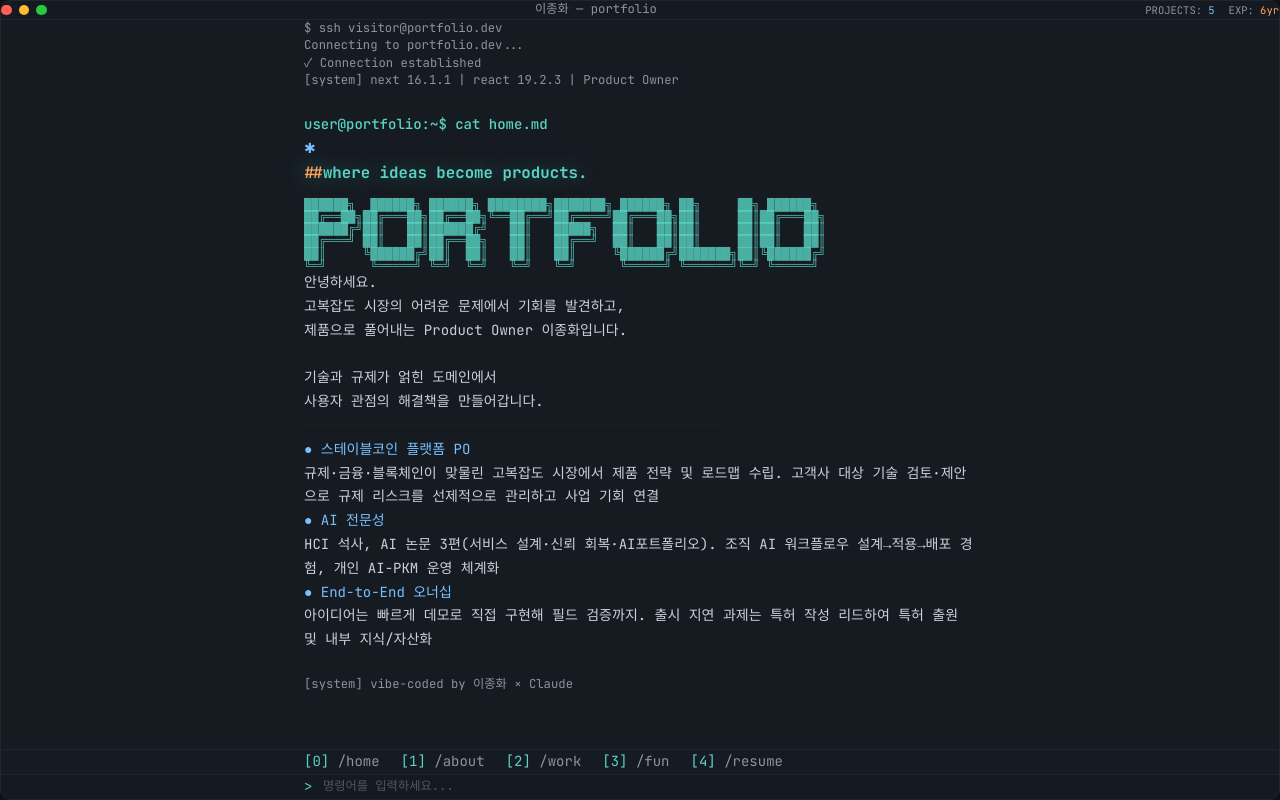
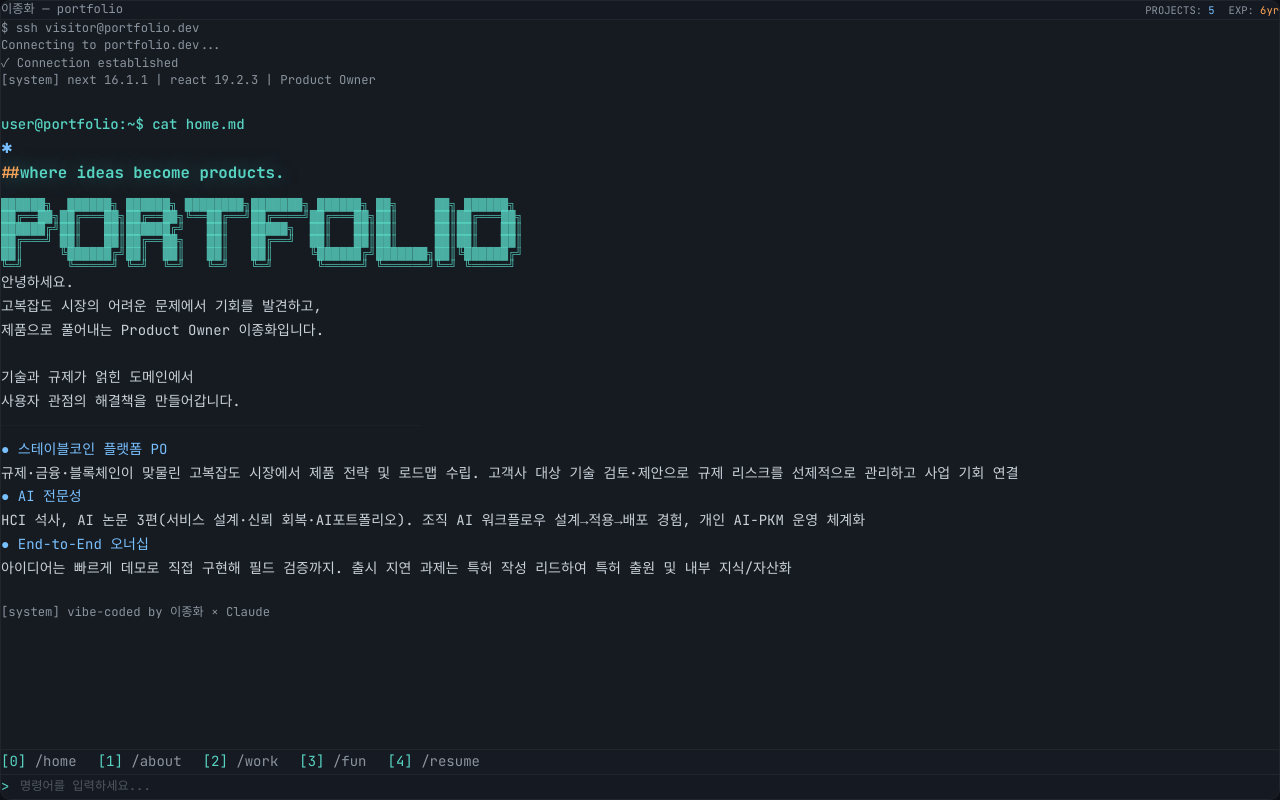
Before and after one commit to DinN0000/example_02, a Next.js app: page / in a window 1280 px wide. Built offline with nearby package versions, Linux system fonts and the light colour scheme.

Commit message:
해시드 스타일: 동그라미 제거, 콘텐츠 전체 너비로

```diff
--- a/src/components/Terminal.tsx
+++ b/src/components/Terminal.tsx
@@ -592,20 +592,12 @@ export default function Terminal() {
     <div className="h-screen bg-background flex items-center justify-center font-mono p-4">
       {/* Main Container with rounded border */}
       <div className="w-full h-full bg-card rounded-xl border border-border overflow-hidden flex flex-col">
-        {/* Title Bar - macOS style */}
+        {/* Title Bar */}
         <header className="shrink-0 bg-card/80 border-b border-border">
-          <div className="px-5 py-3 flex items-center gap-4">
-            {/* Window Controls */}
-            <div className="flex gap-2">
-              <span className="w-3 h-3 rounded-full bg-[#ff5f57]"></span>
-              <span className="w-3 h-3 rounded-full bg-[#febc2e]"></span>
-              <span className="w-3 h-3 rounded-full bg-[#28c840]"></span>
-            </div>
-            {/* Title */}
-            <span className="text-muted text-sm flex-1 text-center">
+          <div className="px-5 py-3 flex justify-between items-center">
+            <span className="text-muted text-sm">
               {portfolio.profile.name} — portfolio
             </span>
-            {/* Stats */}
             <div className="flex gap-4 text-muted text-xs">
               <span>PROJECTS: <span className="text-highlight-cyan">{portfolio.metrics.projects}</span></span>
               <span>EXP: <span className="text-highlight-orange">{portfolio.metrics.exp}</span></span>
@@ -616,10 +608,10 @@ export default function Terminal() {
         {/* Terminal Output - Scrollable */}
         <main
           ref={terminalRef}
-          className="flex-1 overflow-y-auto overflow-x-hidden flex justify-center"
+          className="flex-1 overflow-y-auto overflow-x-hidden"
           onClick={() => inputRef.current?.focus()}
         >
-          <div className="w-full max-w-3xl px-6 py-8 space-y-0.5">
+          <div className="px-5 py-6 space-y-0.5">
             {lines.map((line, index) => renderLine(line, index))}
             <div ref={bottomRef} />
           </div>
@@ -627,8 +619,8 @@ export default function Terminal() {
 
         {/* Menu - Full Width */}
         {showMenu && !isTyping && (
-          <nav className="shrink-0 border-t border-border bg-card/50 flex justify-center">
-            <div className="w-full max-w-3xl px-6 py-4">
+          <nav className="shrink-0 border-t border-border bg-card/50">
+            <div className="px-5 py-3">
               <div className="flex flex-wrap gap-x-6 gap-y-2">
                 {MENU_ITEMS.map((item) => (
                   <button
@@ -646,8 +638,7 @@ export default function Terminal() {
 
         {/* Input Footer - Full Width */}
         <footer className="shrink-0 bg-card/80 border-t border-border">
-          <div className="px-5 py-3 flex justify-center">
-            <div className="w-full max-w-3xl">
+          <div className="px-5 py-3">
             <form onSubmit={handleSubmit} className="flex items-center gap-3">
               <span className="text-accent select-none">&gt;</span>
               <input
@@ -664,7 +655,6 @@ export default function Terminal() {
               <span className={`text-accent select-none ${isTyping || isLoading ? "pulse" : "cursor-blink"}`}>▋</span>
             </form>
           </div>
-          </div>
         </footer>
       </div>
     </div>
```
Lines whose indentation alone changed are shown as unchanged.
